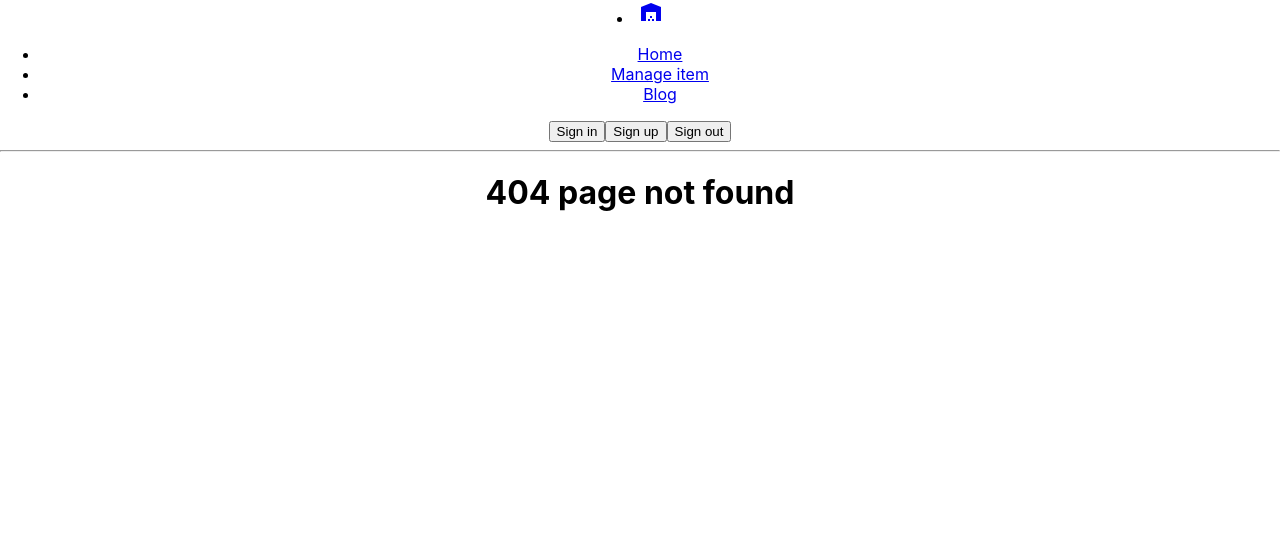
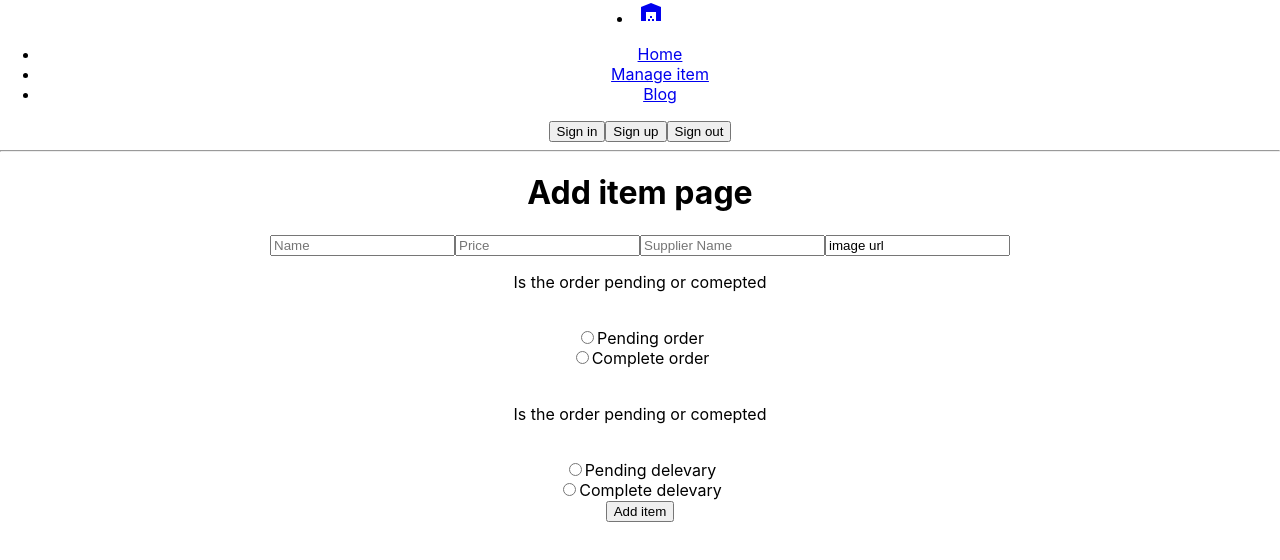
Before and after one commit to SadikHasanRafi/warehouse-management, a React (Create React App) app: page /additem in a window 1280 px wide. Before the commit this address had no page. Shown: the top 560 px of the page. Built offline with nearby package versions, Linux system fonts and the light colour scheme.

Commit message:
Add item page added without css

```diff
--- a/src/App.js
+++ b/src/App.js
@@ -1,5 +1,6 @@
 import { Route, Routes } from 'react-router-dom';
 import './App.css';
+import AddItem from './Components/AddItem/AddItem';
 import Blog from './Components/Blog/Blog';
 import FourOfour from './Components/FourOfour/FourOfour';
 import Header from './Components/Header/Header';
@@ -19,6 +20,7 @@ function App() {
         <Route path='signin' element={<SignIn></SignIn>}></Route>
         <Route path='signup' element={<SignUp></SignUp>}></Route>
         <Route path='*' element={<FourOfour></FourOfour>}></Route>
+        <Route path='additem' element={<AddItem></AddItem>}></Route>
         {/* Not used path */}
         <Route path='construction' element={<FourOfour></FourOfour>}></Route>
       </Routes>
--- /dev/null
+++ b/src/Components/AddItem/AddItem.js
@@ -0,0 +1,41 @@
+import React from 'react';
+
+const AddItem = () => {
+    return (
+        <div>
+            <h1>Add item page</h1>
+
+
+
+            <input type="text" placeholder="Name" id="" />
+            <input type="text" placeholder="Price" id="" />
+            <input type="text" placeholder="Supplier Name" id="" />
+            <input type="text" name="img" id="" value="image url"/>
+            <br />
+            <p>Is the order pending or comepted</p>
+            <br />
+            <input type='radio' name='order_stat' id='order' ></input>
+            <label htmlFor="order" >Pending order</label>
+            <br />
+            <input type='radio' name='order_stat' id='order' ></input>
+            <label htmlFor="order" >Complete order</label>
+            <br />
+
+
+
+            <br />
+            <p>Is the order pending or comepted</p>
+            <br />
+            <input type='radio' name='delevary_stat' id='delevary' ></input>
+            <label htmlFor="pending" >Pending delevary</label>
+            <br />
+            <input type='radio' name='delevary_stat' id='delevary' ></input>
+            <label htmlFor="done" >Complete delevary</label>
+
+            <br />
+            <input type="button" value="Add item" />
+        </div>
+    );
+};
+
+export default AddItem;
--- a/src/Components/Home/Home.js
+++ b/src/Components/Home/Home.js
@@ -6,6 +6,8 @@ import Footer from '../Footer/Footer';
 import Inventory from '../Inventory/Inventory';
 import PendingDelevary from '../PendingDelevary/PendingDelevary';
 import PendingOrder from '../PendingOrder/PendingOrder';
+import Product from '../Product/Product';
+import Products from '../Products/Products';
 
 
 const Home = () => {
@@ -22,8 +24,11 @@ const Home = () => {
 
 
             {/* Inventory section */}
+             {/* Show 3 or 4 product and a see all button */}
             <Inventory></Inventory>
             <hr />
+
+
 
 
             {/* Pending order list */}
--- a/src/Components/Inventory/Inventory.js
+++ b/src/Components/Inventory/Inventory.js
@@ -1,12 +1,14 @@
 import React from 'react';
 import { Link } from 'react-router-dom';
+import Product from '../Product/Product';
 
 const Inventory = () => {
     return (
         <div>
             <h1>this is inventory</h1>
             {/* show here 3-6 cards  */}
-            <Link to='manageitem'> <button>See all</button> </Link>
+            <Product></Product>
+            <Link to='manageitem'> <input type="button" value="Show All" /> </Link>
         </div>
     );
 };
--- a/src/Components/ManageItem/ManageItem.js
+++ b/src/Components/ManageItem/ManageItem.js
@@ -1,9 +1,14 @@
 import React from 'react';
+import { Link } from 'react-router-dom';
+import AddItem from '../AddItem/AddItem';
+import Products from '../Products/Products';
 
 const ManageItem = () => {
     return (
         <div>
             <h1>This is manage item page</h1>
+            <Link to='/additem'><input type="button" value="Add product" /></Link>
+            <Products></Products>
         </div>
     );
 };
--- a/src/Components/PendingDelevary/PendingDelevary.js
+++ b/src/Components/PendingDelevary/PendingDelevary.js
@@ -1,10 +1,11 @@
 import React from 'react';
+import { Link } from 'react-router-dom';
 
 const PendingDelevary = () => {
     return (
         <div>
             <h1>If the product mark as pending delevary then it will be add here</h1>
-            <button>See all pending delevary list</button>
+            <Link to='/construction'><button>See all pending delevary list</button></Link>
         </div>
     );
 };
--- a/src/Components/PendingOrder/PendingOrder.js
+++ b/src/Components/PendingOrder/PendingOrder.js
@@ -1,10 +1,11 @@
 import React from 'react';
+import { Link } from 'react-router-dom';
 
 const PendingOrder = () => {
     return (
         <div>
             <h1>If the ordered product mark as pending Order then it will be add here</h1>
-            <button>See all pending order list</button>
+            <Link to='/construction'><button>See all pending order list</button></Link>
         </div>
     );
 };
--- /dev/null
+++ b/src/Components/Product/Product.js
@@ -0,0 +1,28 @@
+import React from 'react';
+
+const Product = () => {
+    const url = 'https://www.startech.com.bd/image/cache/catalog/graphics-card/zotac/gtx-1660-super/geforce-gtx-1660-super-500x500.jpg';
+    const product = {
+        name:'keyboard',
+        pic: url,
+        price:23000,
+        des:"it is a good gpu",
+        supplier:"canada",
+        _id:456,
+        deliveryStatus:false
+    }
+
+    return (
+        <div style={{border:'3px solid'}}>
+            <img src={product.pic} alt="" />
+            <h1>Name: {product.name}</h1>
+            <h2>Price: {product.price}</h2>
+            <p>Supplier: {product.supplier}</p>
+            <p>Delivery Status: {toString(product.deliveryStatus)}</p>
+            <p>{product.des}</p>
+            <input type="button" value="Update" />
+        </div>
+    );
+};
+
+export default Product;
--- /dev/null
+++ b/src/Components/Products/Products.js
@@ -0,0 +1,15 @@
+import React from 'react';
+import Product from '../Product/Product';
+
+const Products = () => {
+    return (
+        <div>
+            <Product></Product>
+            <Product></Product>
+            <Product></Product>
+            <Product></Product>
+        </div>
+    );
+};
+
+export default Products;
```
